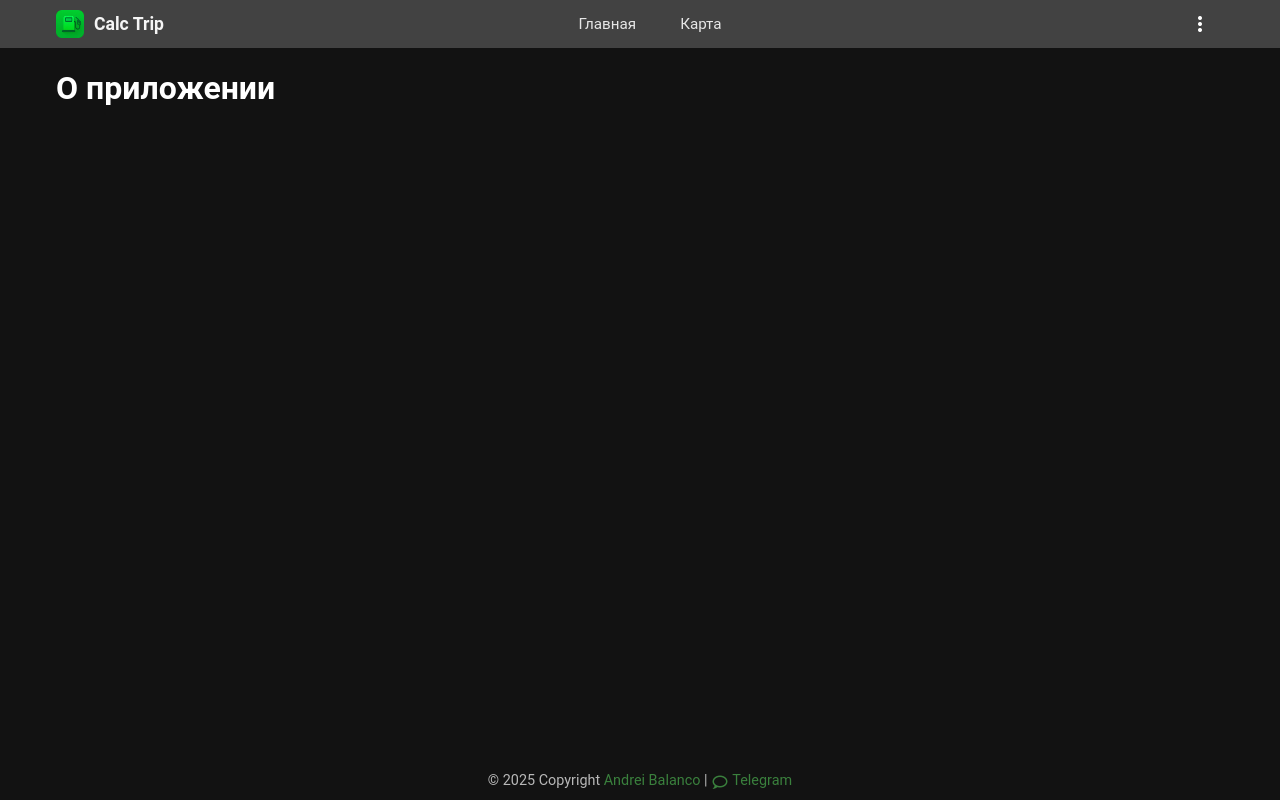
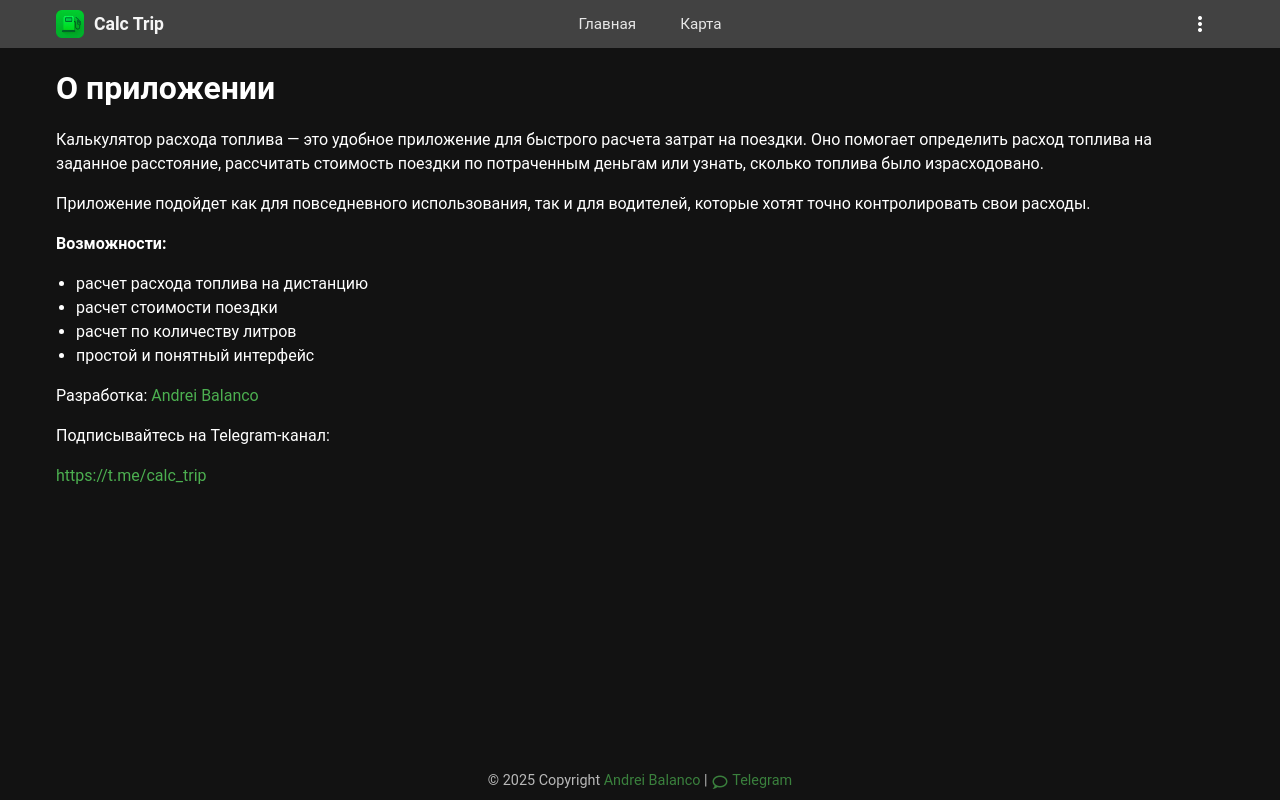
Before and after one commit to bandvic-dev/calc-trip, a Vue app: page /about in a window 1280 px wide. Built offline with nearby package versions, Linux system fonts and the light colour scheme.

Commit message:
Add about description

```diff
--- a/src/App.vue
+++ b/src/App.vue
@@ -65,7 +65,7 @@ onMounted(() => {
 const toolbarMenu = ref([
     { key: 'settings', translationKey: 'menu.settings', link: '/settings' },
     { key: 'about', translationKey: 'menu.about', link: '/about' },
-    { key: 'clearData', translationKey: 'menu.clearData' }
+    // { key: 'clearData', translationKey: 'menu.clearData' }
 ])
 </script>
 
@@ -77,6 +77,10 @@ const toolbarMenu = ref([
 body {
     background-color: #121212;
     color: rgba(255, 255, 255, 0.87);
+}
+
+h1 {
+    margin-bottom: 16px;
 }
 
 .toolbar-button {
--- a/src/views/AboutView.vue
+++ b/src/views/AboutView.vue
@@ -1,7 +1,35 @@
 <template>
     <v-container>
         <h1>{{ $t('content.pages.about') }}</h1>
+        <p>Калькулятор расхода топлива — это удобное приложение для быстрого расчета затрат на поездки. Оно помогает определить расход топлива на заданное расстояние, рассчитать стоимость поездки по потраченным деньгам или узнать, сколько топлива было израсходовано.</p>
+        <p>Приложение подойдет как для повседневного использования, так и для водителей, которые хотят точно контролировать свои расходы.</p>
+        <strong>Возможности:</strong>
+        <ul>
+            <li>расчет расхода топлива на дистанцию</li>
+            <li>расчет стоимости поездки</li>
+            <li>расчет по количеству литров</li>
+            <li>простой и понятный интерфейс</li>
+        </ul>
+
+        <p>Разработка: <a href="https://bandvic.vercel.app" target="_blank">Andrei Balanco</a></p>
+
+        <p>Подписывайтесь на Telegram-канал:</p>
+        <a href="https://t.me/calc_trip" target="_blank">https://t.me/calc_trip</a>
     </v-container>
 </template>
 <script setup></script>
-<style lang="scss" scoped></style>
+<style lang="scss" scoped>
+p {
+    margin-bottom: 16px;
+}
+ul {
+    margin-left: 20px;
+    margin-bottom: 16px;
+    margin-top: 16px;
+}
+
+a {
+    color: #4caf50;
+    text-decoration: none;
+}
+</style>
```
